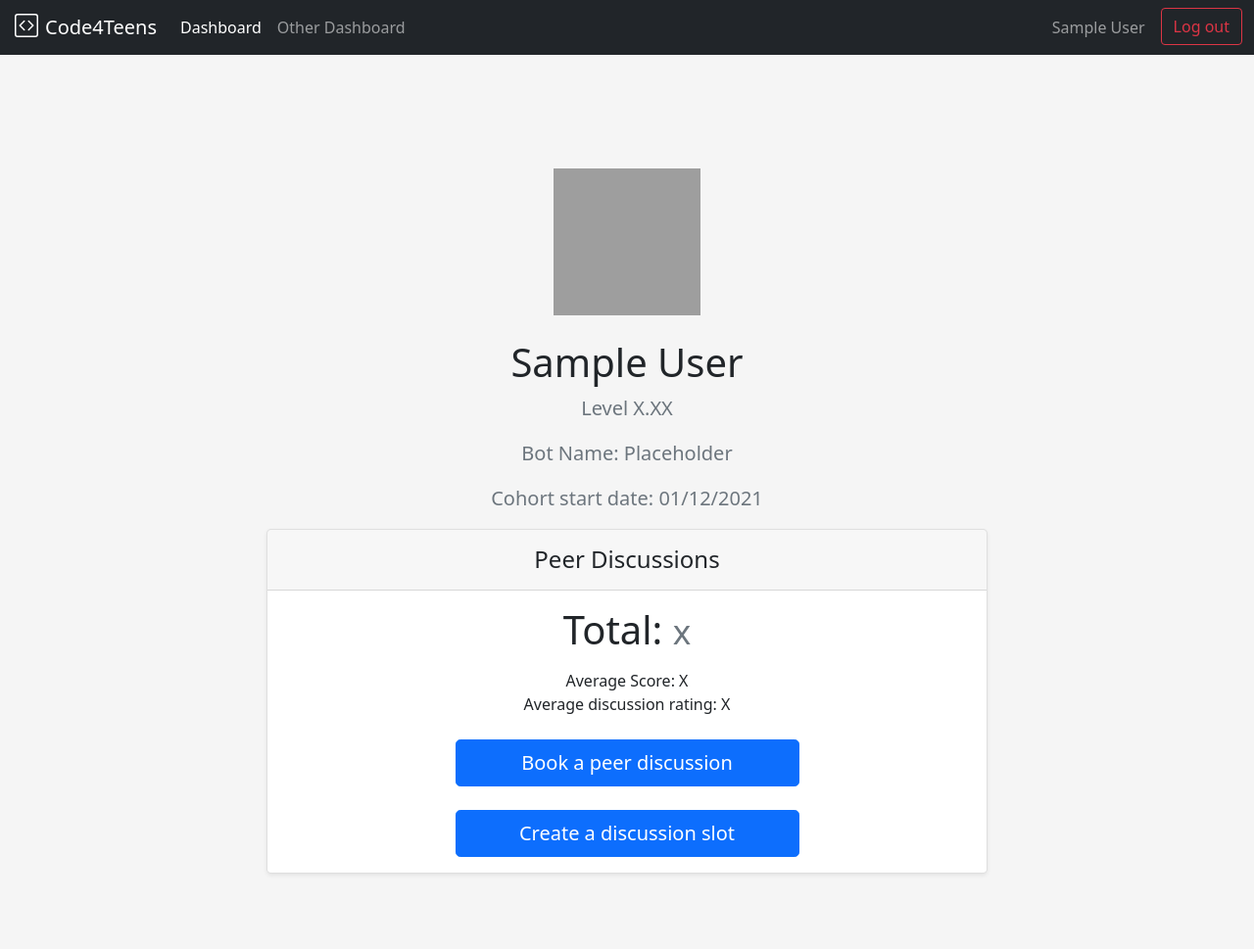
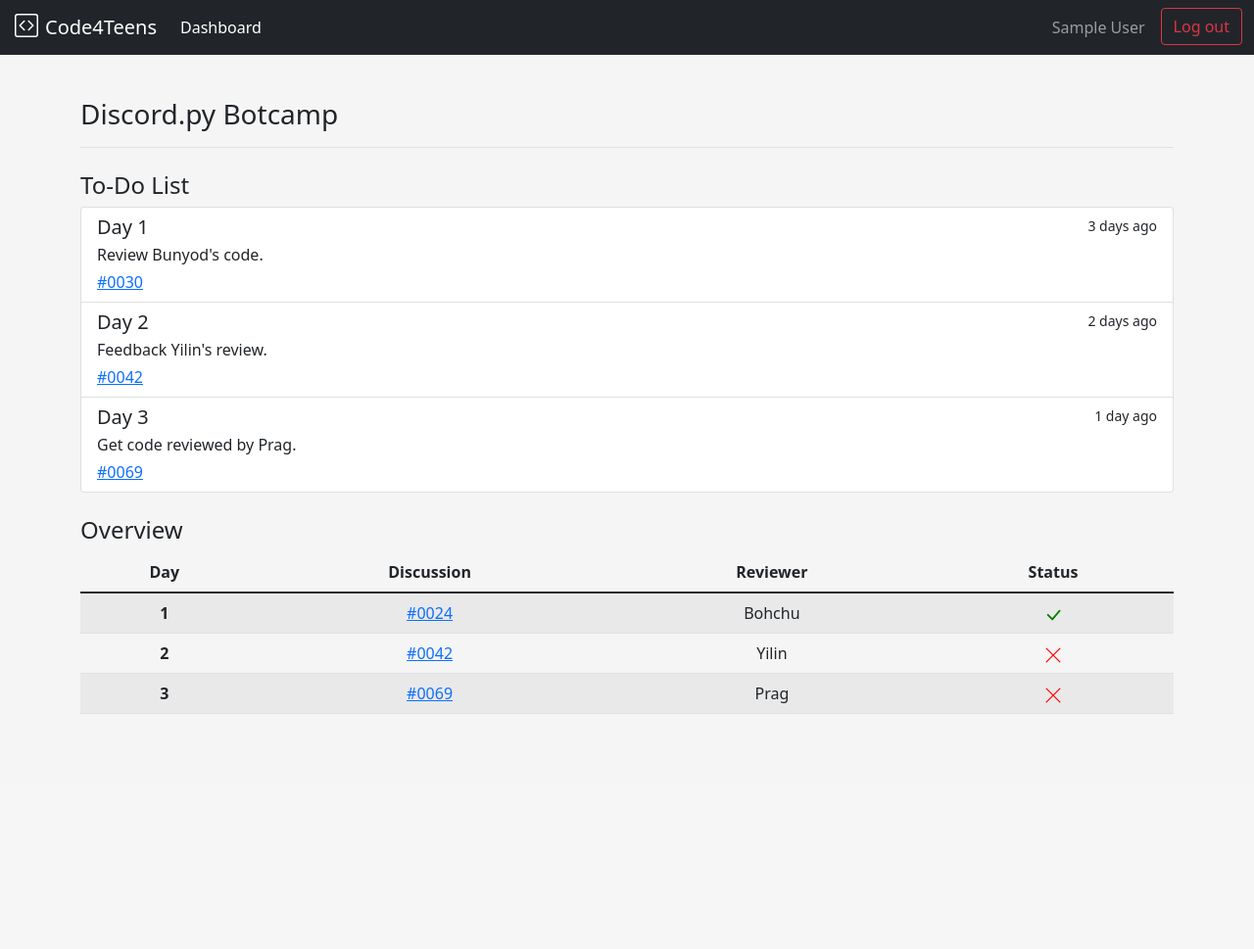
Before and after one commit to code4teens/c4t-web-app, a Flask app: page /dashboard in a window 1280 px wide. Shown: the top 969 px of the page at 98% size. After the commit the page ends 729 px from the top, so only its background shows below. Run offline with Flask 2, Linux system fonts and the light colour scheme; a user stored in the database is signed in; tables that the repository leaves empty hold one stand-in row (values such as "Sample post"); grey boxes are pictures that could not be loaded.

Commit message:
chore: replace old dashboard with new template

```diff
--- a/templates/base.html
+++ b/templates/base.html
@@ -15,7 +15,7 @@
 
 <body>
   <main>
-    <nav class="navbar navbar-expand-md navbar-dark bg-dark">
+    <nav class="navbar navbar-expand-sm navbar-dark bg-dark">
       <div class="container-fluid">
         <a class="navbar-brand" href="/">
           <img src="/static/code-square.svg" alt="" width="30" height="24"
@@ -28,14 +28,13 @@
           <div class="navbar-nav me-auto">
             {% if current_user.is_authenticated %}
             <a class="nav-link{{ ' active' if active_page == 'dashboard' else '' }}" href="/dashboard">Dashboard</a>
-            <a class="nav-link{{ ' active' if active_page == 'other_dashboard' else '' }}" href="/other_dashboard">Other Dashboard</a>
             {% else %}
             <hr class="m-1">
             {% endif %}
           </div>
           <div class="navbar-nav">
             {% if current_user.is_authenticated %}
-            <a class="nav-link pb-3 pe-md-3 pb-md-2{{ ' active' if active_page == 'profile' else '' }}"
+            <a class="nav-link pb-3 pe-sm-3 pb-sm-2{{ ' active' if active_page == 'profile' else '' }}"
               href="/profile/{{ current_user.id }}">{{ current_user.name }}</a>
             <a href="/logout">
               <button class="btn btn-outline-danger form-control" type="button">Log out</button>
--- a/user/templates/user/other_dashboard.html
+++ b/user/templates/user/dashboard.html
@@ -1,5 +1,5 @@
 {% extends 'base.html' %}
-{% set active_page = 'other_dashboard' %}
+{% set active_page = 'dashboard' %}
 {% block title %}Other Dashboard{% endblock %}
 {% block content %}
 <div class="container py-4">
--- a/templates/dashboard.html
+++ b/user/templates/user/landing_kiv.html
@@ -1,7 +1,7 @@
 {% extends 'base.html' %}
 {% set active_page = 'dashboard' %}
 {% block style %}
-<link href="/static/dashboard.css" rel="stylesheet">
+<link href="/static/landing_kiv.css" rel="stylesheet">
 {% endblock %}
 {% block title %}Dashboard{% endblock %}
 {% block content %}
--- a/user/user.py
+++ b/user/user.py
@@ -1,6 +1,5 @@
 from flask import abort, Blueprint, render_template
-from flask_login import login_required
-from sqlalchemy.sql.functions import current_timestamp, current_user
+from flask_login import current_user, login_required
 
 from models import User
 
@@ -20,18 +19,4 @@ def profile(id):
 @user.route('/dashboard')
 @login_required
 def dashboard():
-    user = User.query.filter_by(name=current_user.name)
-    if user is None:
-        abort(404)
-
-    return render_template('dashboard.html', user=user)
-
-
-@user.route('/other_dashboard')
-@login_required
-def other_dashboard():
-    user = User.query.filter_by(name=current_user.name)
-    if user is None:
-        abort(404)
-
-    return render_template('other_dashboard.html', user=user)
+    return render_template('dashboard.html', user=current_user)
```
Also changed, not shown: static/landing_kiv.css (renamed from static/dashboard.css).
